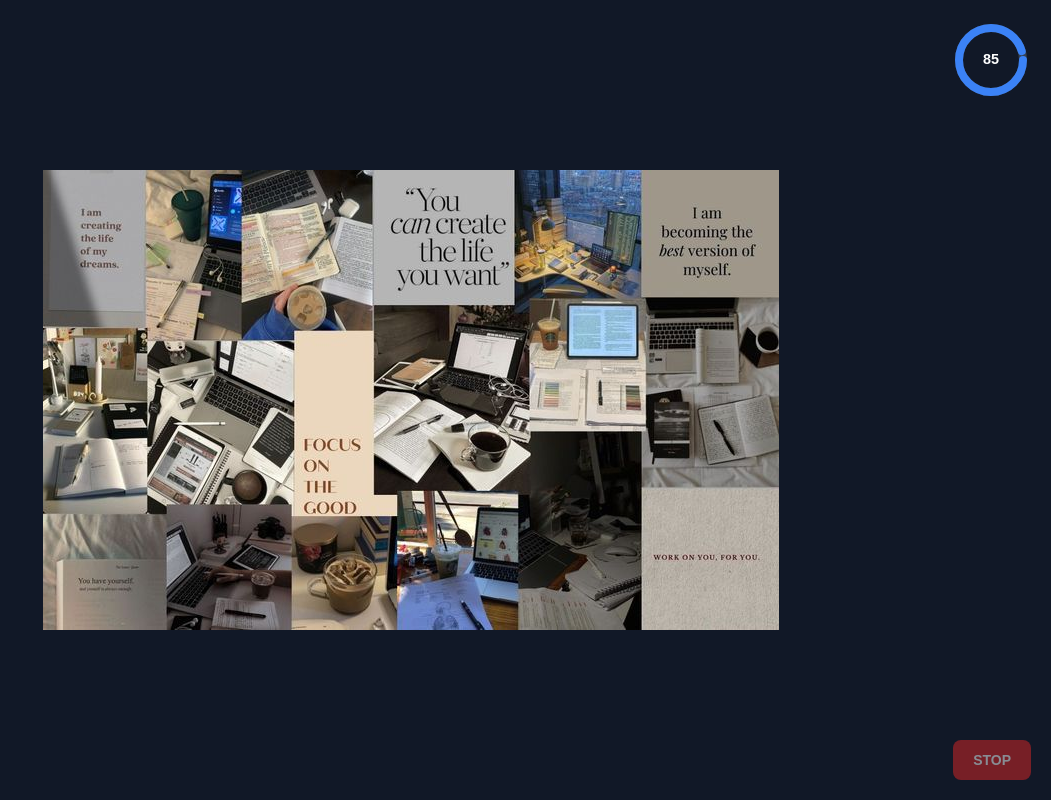
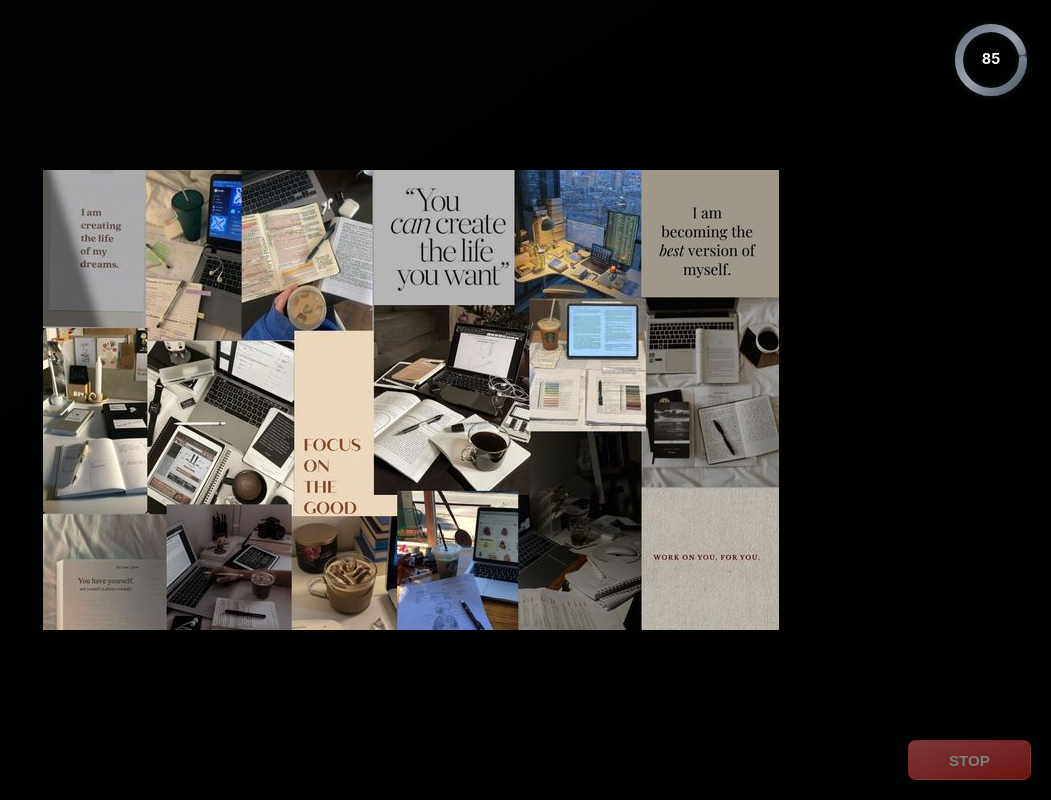
Before and after one commit to aquib8112/impulseguard-extension, a browser extension: page src/visionboard/visionboard.html in a window 1280 px wide. Shown: the whole page, without its empty margins (229-1280 px from the left). Drawn offline with Linux system fonts and the light colour scheme.

Commit message:
Redesigned Vision Board UI with dark gradient, glossy timer, and unified button styles

```diff
--- a/src/visionboard/visionboard.css
+++ b/src/visionboard/visionboard.css
@@ -1,16 +1,34 @@
-body {
+html, body {
   margin: 0;
-  background-color: #111827;
-  color: white;
-  font-family: sans-serif;
-  height: 100vh;
+  padding: 0;
+  height: 100%;
+  background-color: black;
   overflow: hidden;
+  font-family: -apple-system, BlinkMacSystemFont, "Segoe UI", Roboto, Oxygen, Ubuntu, Cantarell, "Open Sans", "Helvetica Neue", sans-serif;
   position: relative;
-  display: flex;
-  justify-content: center;
-  align-items: center;
 }
 
+/* Gradient background layer */
+.background-gradient {
+  position: absolute;
+  inset: 0;
+  background: linear-gradient(to bottom right, rgba(17, 24, 39, 0.1), black);
+  pointer-events: none;
+  z-index: 0;
+}
+
+/* Vision image centered and above background */
+.vision-image {
+  max-width: 100%;
+  max-height: 100%;
+  object-fit: contain;
+  position: absolute;
+  inset: 0;
+  margin: auto;
+  z-index: 1;
+}
+
+/* Timer and stop button stay above vision image */
 .timer {
   position: absolute;
   top: 20px;
@@ -21,40 +39,37 @@ body {
 }
 
 .circle {
+  stroke: url(#glossyGradient);
   stroke-dasharray: 251.2;
   stroke-dashoffset: 0;
   transition: stroke-dashoffset 1s linear;
+  filter: drop-shadow(0 0 4px rgba(255, 255, 255, 0.1));
 }
 
 .stop-button {
   position: absolute;
   bottom: 20px;
   right: 20px;
-  background-color: #dc2626;
-  color: white;
-  padding: 12px 20px;
-  font-weight: bold;
-  font-size: 14px;
+  padding: 0.25rem 2.5rem;
   border: none;
-  border-radius: 8px;
+  border-radius: 0.5rem;
+  font-size: 0.95rem;
+  font-weight: 600;
   cursor: pointer;
-  z-index: 2;
+  backdrop-filter: blur(6px);
+  box-shadow: 0px 4px 12px rgba(0, 0, 0, 0.3);
+  border: 1px solid rgba(255, 255, 255, 0.1);
+  color: #f9fafb;
+  transition: background-color 0.3s ease, transform 0.2s ease;
+  height: 2.5rem;
+  background: linear-gradient(to bottom right, #f87171, #dc2626);
+}
+
+.stop-button:hover {
+  transform: translateY(-2px);
 }
 
 .stop-button:disabled {
   opacity: 0.5;
   cursor: not-allowed;
 }
-
-.vision-image {
-  max-width: 100%;
-  max-height: 100%;
-  object-fit: contain;
-  position: absolute;
-  top: 0;
-  left: 0;
-  right: 0;
-  bottom: 0;
-  margin: auto;
-  z-index: 1;
-}
--- a/src/visionboard/visionboard.html
+++ b/src/visionboard/visionboard.html
@@ -7,26 +7,41 @@
   <link rel="stylesheet" href="visionboard.css" />
 </head>
 <body>
-  <!-- Timer & Stop button wrapped inside a container -->
+  <div class="background-gradient"></div>
   <div id="timer-container">
     <svg class="timer" viewBox="0 0 100 100">
+      <!-- Glossy gradient definition -->
+      <defs>
+        <linearGradient id="glossyGradient" x1="0%" y1="0%" x2="100%" y2="100%">
+          <stop offset="0%" stop-color="#6b7280" /> <!-- slate-500 -->
+          <stop offset="50%" stop-color="#9ca3af" /> <!-- slate-400 -->
+          <stop offset="100%" stop-color="#4b5563" /> <!-- slate-600 -->
+        </linearGradient>
+      </defs>
+
+      <!-- Background track -->
       <circle cx="50" cy="50" r="40" stroke="#374151" stroke-width="10" fill="none" />
+
+      <!-- Progress circle using the gradient -->
       <circle
         id="progress"
         cx="50"
         cy="50"
         r="40"
-        stroke="#3b82f6"
+        stroke="url(#glossyGradient)"
         stroke-width="10"
         fill="none"
         class="circle"
         stroke-linecap="round"
       />
+
+      <!-- Timer text -->
       <text x="50" y="55" text-anchor="middle" fill="white" font-size="18" font-weight="bold" id="timer-text">90</text>
     </svg>
 
     <button class="stop-button" id="stop-button" disabled>STOP</button>
   </div>
+
 
   <!-- Vision board image -->
   <img src="" alt="Vision Goal" class="vision-image" />
```
